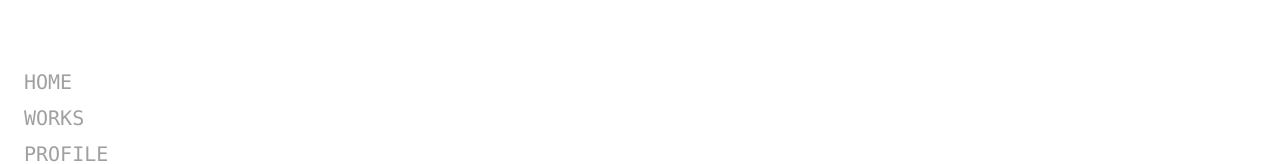
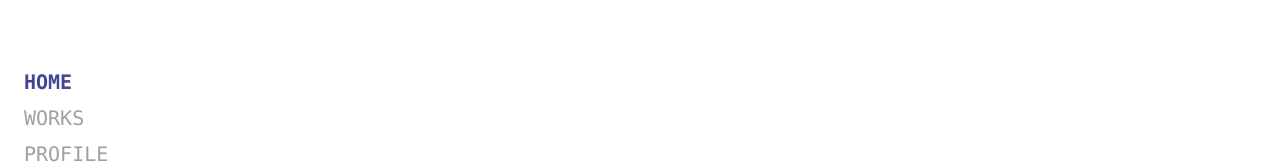
Before and after one commit to coder6583/portfolio, a Next.js app: page / in a window 1280 px wide. Shown: the part 574-738 px from the top of the page. Built offline with nearby package versions, Linux system fonts and the light colour scheme.

Commit message:
sidebar change page state

```diff
--- a/src/components/Sidebar/Sidebar.tsx
+++ b/src/components/Sidebar/Sidebar.tsx
@@ -1,12 +1,13 @@
+import { usePageContext } from "@/pages";
 import styles from "./Sidebar.module.css";
 import SidebarButton from "./SidebarButton";
 export default function Sidebar(): JSX.Element {
   return (
     <div className={styles.parent}>
       <div className={styles.name}>somanarita.dev</div>
-      <SidebarButton name="HOME" />
-      <SidebarButton name="WORKS" />
-      <SidebarButton name="PROFILE" />
+      <SidebarButton name="HOME" id="home" />
+      <SidebarButton name="WORKS" id="works" />
+      <SidebarButton name="PROFILE" id="profile" />
     </div>
   );
 }
--- a/src/components/Sidebar/SidebarButton.module.css
+++ b/src/components/Sidebar/SidebarButton.module.css
@@ -25,7 +25,7 @@
   border-left: 4px solid var(--blue);
   border-top-left-radius: 2px;
   border-bottom-left-radius: 2px;
-  padding-left: 16px;
+  padding-left: 32px;
   color: var(--blue);
 }
 
@@ -33,3 +33,26 @@
   border-left-color: var(--dark-blue);
   color: var(--dark-blue);
 }
+
+.selectedButton {
+  width: 100%;
+  border: 0;
+  outline: 0;
+  background-color: var(--white);
+  padding-bottom: 12px;
+  font-family: "Consolas";
+}
+
+.selectedButtonText {
+  display: flex;
+  flex-direction: row;
+  justify-content: left;
+  width: 100%;
+  font-size: 20px;
+  font-weight: 600;
+  color: var(--blue);
+}
+
+.animate {
+  transition: 0.25s;
+}
--- a/src/components/Sidebar/SidebarButton.tsx
+++ b/src/components/Sidebar/SidebarButton.tsx
@@ -1,15 +1,36 @@
+import { checkPageType, usePageContext } from "@/pages";
 import styles from "./SidebarButton.module.css";
+import clsx from "clsx";
 
 export type SidebarButtonProps = {
   name: string;
+  id: string;
 };
 
 export default function SidebarButton({
   name,
+  id,
 }: SidebarButtonProps): JSX.Element {
+  const { pageId, setPageId } = usePageContext();
+
   return (
-    <button className={styles.button} type="button">
-      <div className={styles.buttonText}>{name}</div>
+    <button
+      className={clsx(pageId === id ? styles.selectedButton : styles.button)}
+      type="button"
+      onClick={() => {
+        if (checkPageType(id)) {
+          setPageId(id);
+        }
+      }}
+    >
+      <div
+        className={clsx(
+          styles.animate,
+          pageId === id ? styles.selectedButtonText : styles.buttonText
+        )}
+      >
+        {name}
+      </div>
     </button>
   );
 }
--- a/src/pages/index.tsx
+++ b/src/pages/index.tsx
@@ -12,9 +12,12 @@ import React, {
 } from "react";
 
 export type PageType = "home" | "works" | "profile";
+export const checkPageType = (x: string): x is PageType => {
+  return x === "home" || x === "works" || x === "profile";
+};
 export type PageContextType = {
-  id: PageType;
-  setId: Dispatch<SetStateAction<PageType>>;
+  pageId: PageType;
+  setPageId: Dispatch<SetStateAction<PageType>>;
 };
 export const pageContext = createContext<PageContextType | undefined>(
   undefined
@@ -48,7 +51,7 @@ export default function Home() {
 
   return (
     <>
-      <pageContext.Provider value={{ id: page, setId: setPage }}>
+      <pageContext.Provider value={{ pageId: page, setPageId: setPage }}>
         <lightDarkContext.Provider value={{ lightDark, setLightDark }}>
           <Head>
             <title>Soma Narita Portfolio</title>
```
